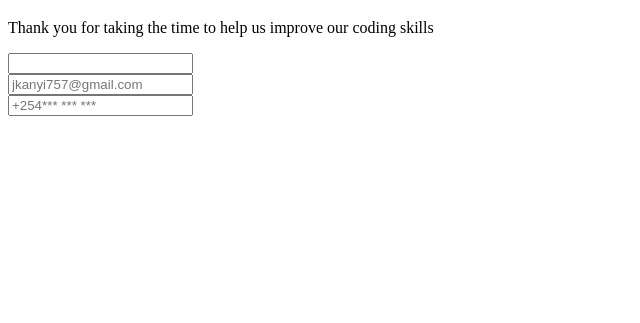
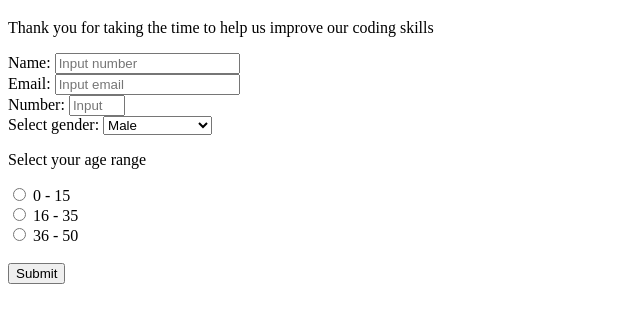
Before and after one commit to shegy28/microtest1, a plain HTML site: page index.html in a window 1280 px wide. Shown: the part 61-384 px from the top of the page, without its empty margins (0-640 px from the left). Drawn offline with Linux system fonts and the light colour scheme.

Commit message:
updated form

```diff
--- a/index.html
+++ b/index.html
@@ -11,11 +11,32 @@
     <p id="description">Thank you for taking the time to help us improve our coding skills</p>
     <div id="form-div">
       <form id="survey-form">
-        <input type="text" id="name"><br>
-        <input type="text" id="email" placeholder="jkanyi757@gmail.com"><br>
-        <input type="text" id="number" placeholder ="+254*** *** ***"><br>
+        <label id="name-label" for="name">Name:</label>
+        <input type="text" id="name"  placeholder ="Input number"><br>
+        <label id="email-label" for="email">Email:</label>
+        <input type="email" id="email" placeholder="Input email"><br>
+        <label id="number-labe" for="number">Number:</label>
+        <input type="number" id="number" placeholder ="Input number" max="24" min="2"><br>
+
+        <label for="gender">Select gender:</label>
+        <select name="gender" id="gender">
+          <option value="male">Male</option>
+          <option value="female">Female</option>
+          <option value="not listed">No listed</option>
+          <option value="rather not say">Rather not say</option>
+        </select>
+
+        <p>Select your age range</p>
+        <input type="radio" id="range 1" name="age-range" value="15">
+        <label for="range 1">0 - 15</label><br>
+        <input type="radio" id="range 2" name="age-range" value="35">
+        <label for="range 2">16 - 35</label><br>
+        <input type="radio" id="range 3" name="age-range" value="50">
+        <label for="range 3">36 - 50</label><br><br>
+        <input type="submit" value="Submit">
+
       </form>
-  </div>
+   </div>
 
   </body>
 </html>
```
